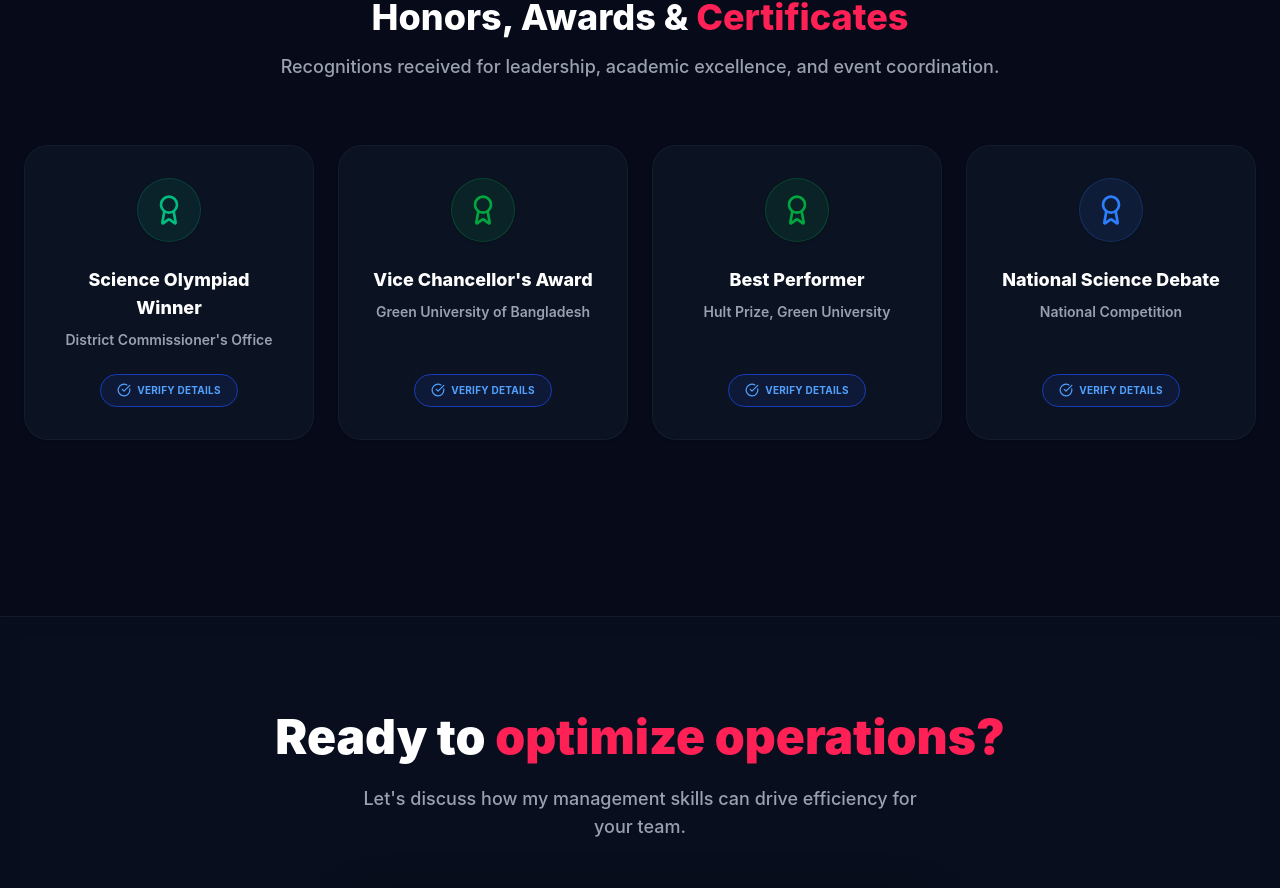
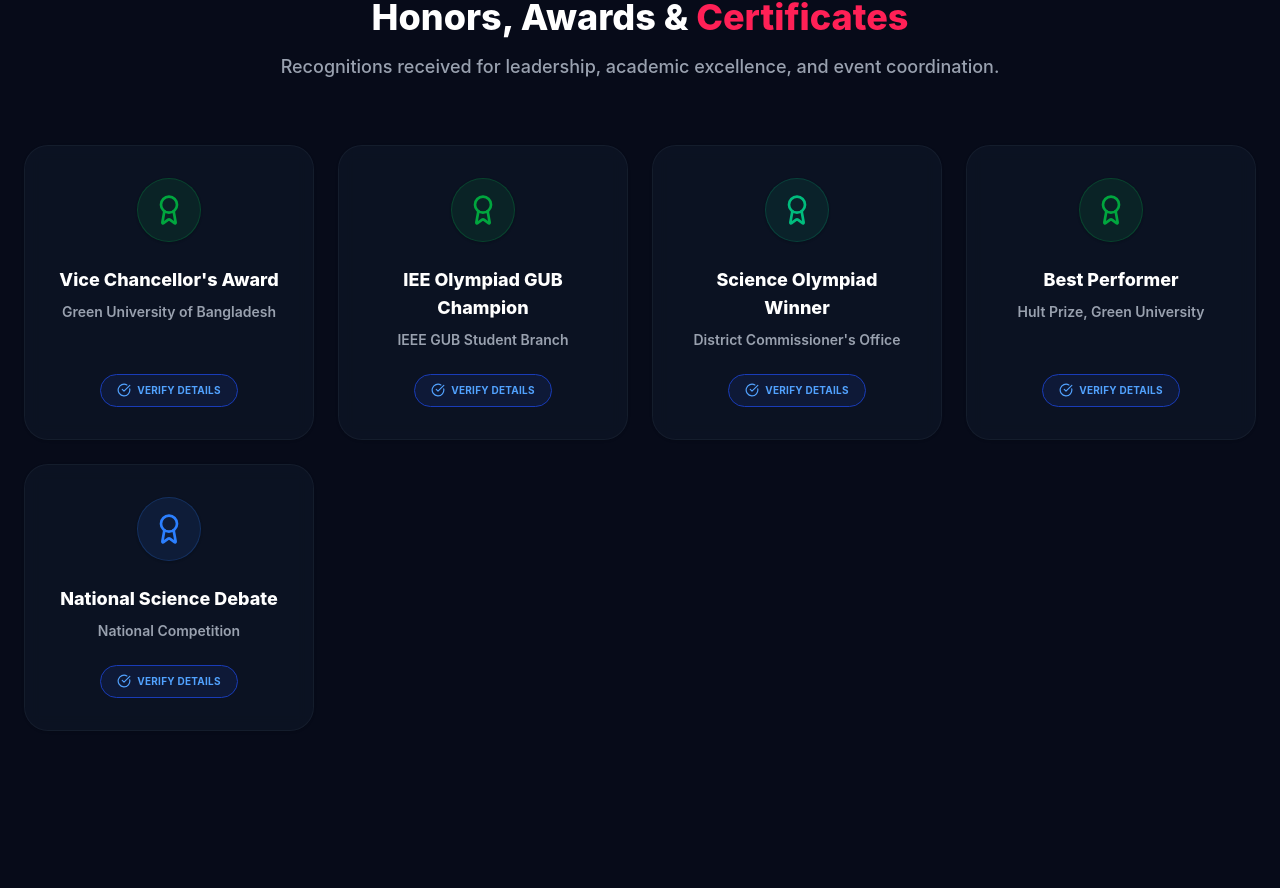
Before and after one commit to Abdullah-Galib/Portfolio, a React (Vite) app: page / in a window 1280 px wide. Shown: the part 5214-6102 px from the top of the page. Built offline with nearby package versions, Linux system fonts and the light colour scheme.

Commit message:
Fixed Image issue

```diff
--- a/src/data/awardsData.jsx
+++ b/src/data/awardsData.jsx
@@ -1,6 +1,24 @@
 import { getImage } from '../Shared';
 
 export const awardsData = [
+  {
+    title: "Vice Chancellor's Award",
+    org: "Green University of Bangladesh",
+    url: "",
+    color: "text-green-700 dark:text-green-600", bg: "bg-green-50 dark:bg-green-500/10", border: "border-green-200 dark:border-green-500/20",
+    details: "Awarded by the Vice Chancellor for exceptional academic performance and maintaining a top-tier CGPA.",
+    image: getImage('vc-award.jpg')
+  },
+
+  {
+    title: "IEE Olympiad GUB Champion",
+    org: "IEEE GUB Student Branch",
+    url: "",
+    color: "text-green-700 dark:text-green-600", bg: "bg-green-50 dark:bg-green-500/10", border: "border-green-200 dark:border-green-500/20",
+    details: "Awarded the certificate for securing the 2nd position in junior level during IEEE Day 2025@GUB celebration.",
+    image: getImage('IEEE_Day_Olympiad.png'),
+  },
+
   {
     title: "Science Olympiad Winner",
     org: "District Commissioner's Office",
@@ -9,14 +27,7 @@ export const awardsData = [
     details: "Secured top position in the District Science Olympiad, showcasing strong analytical and problem-solving skills.",
     image: getImage('science-olympiad.jpg')
   },
-  {
-    title: "Vice Chancellor's Award",
-    org: "Green University of Bangladesh",
-    url: "",
-    color: "text-green-700 dark:text-green-600", bg: "bg-green-50 dark:bg-green-500/10", border: "border-green-200 dark:border-green-500/20",
-    details: "Awarded by the Vice Chancellor for exceptional academic performance and maintaining a top-tier CGPA.",
-    image: getImage('vc-award.jpg')
-  },
+
   {
     title: "Best Performer",
     org: "Hult Prize, Green University",
--- a/src/data/experienceData.jsx
+++ b/src/data/experienceData.jsx
@@ -10,7 +10,7 @@ export const experienceData = [
     details: "Conducting weekly reviews remotely, consistently completing evaluations and ensuring high quality standards.",
     impact: "Global Impact",
     url: "https://www.millenniumfellows.org/fellow/2025/green/abdullah-md-galib",
-    image: "Contact for verification",
+    image: getImage("Contact for verification"),
     customSVG: (
       <svg viewBox="0 0 24 24" fill="none" stroke="currentColor" className="w-10 h-10 text-cyan-600 dark:text-cyan-400" strokeWidth="1.5" strokeLinecap="round" strokeLinejoin="round">
         <circle cx="12" cy="12" r="10" />
@@ -27,7 +27,7 @@ export const experienceData = [
     details: "Wrote scientific content in an engaging tone. Maintained regular tasks and schedules, ensuring strict deadlines were met for content delivery.",
     impact: "586k+ Reach",
     url: "https://www.facebook.com/ScienceBee.com.bd/",
-    image: "src/Images/ScienceBee.png",
+    image: getImage("ScienceBee.png"),
     customSVG: (
       <svg viewBox="0 0 24 24" fill="none" stroke="currentColor" className="w-10 h-10 text-yellow-500" strokeWidth="1.5" strokeLinecap="round" strokeLinejoin="round">
         <path d="M12 2l8 4.6v9.2L12 20.4l-8-4.6V6.6L12 2z" />
@@ -44,7 +44,7 @@ export const experienceData = [
     details: "Engaging in continuous learning and applying web technologies.",
     impact: "CMS Dev",
     url: "https://crits.green.edu.bd/",
-    image: "/certificates/crits.jpg",
+    image: getImage("/certificates/crits.jpg"),
     customSVG: (
       <svg viewBox="0 0 24 24" fill="none" stroke="currentColor" className="w-10 h-10 text-green-700 dark:text-green-600" strokeWidth="1.5" strokeLinecap="round" strokeLinejoin="round">
         <path d="M12 2v20M17 5H9.5a3.5 3.5 0 0 0 0 7h5a3.5 3.5 0 0 1 0 7H6" />
@@ -60,7 +60,7 @@ export const experienceData = [
     details: "Participated in office training sessions. Managed stock and inventory at the display center. Focused on maximizing customer satisfaction.",
     impact: "Customer Satisfaction",
     url: "https://illiyeen.com/",
-    image: "Contact for verification",
+    image: getImage("Contact for verification"),
     customSVG: (
       <svg viewBox="0 0 24 24" fill="none" stroke="currentColor" className="w-10 h-10 text-slate-800 dark:text-white" strokeWidth="1.5" strokeLinecap="round" strokeLinejoin="round">
         <polygon points="12 2 22 8.5 22 15.5 12 22 2 15.5 2 8.5 12 2" />
--- a/src/data/leadershipData.jsx
+++ b/src/data/leadershipData.jsx
@@ -21,7 +21,7 @@ export const leadershipData = [
     url: "https://www.facebook.com/hultprizegub", // <--- ২. Hult Prize এর ফেসবুক লিংক (আপনার আসল লিংকটি এখানে বসান)
     items: ["Support execution of venue setup and registration.", "Handle logistics data and technical operations.", "Managed 110 participants in the grand finale."],
     details: "Maintaining an organized approach to meet logistics deadlines. Handled 110 participants directly during the Grand Finale operations.",
-    image: "src/Images/Hult_Certificate.png"
+    image: getImage("Hult_Certificate.png"),
   },
   {
     title: "Volunteer",
@@ -31,7 +31,7 @@ export const leadershipData = [
     url: "https://www.facebook.com/ieeesbgub", // <--- ৩. IEEE এর ফেসবুক লিংক (আপনার আসল লিংকটি এখানে বসান)
     items: ["Website Development & Public Relations Team.", "Logistic Support & Event Management.", "Report writing based on tasks."],
     details: "Managed event participants ranging from 60-82. Contributed to logistics distribution, membership development, and website development teams.",
-    image: "src/Images/Abdullah_Galib_IEEE.png"
+    image: getImage("Abdullah_Galib_IEEE.png"),
   },
 
   {
@@ -42,7 +42,7 @@ export const leadershipData = [
     url: "", // <--- লিংক না থাকলে ফাঁকা রাখবেন অথবা এই লাইনটি মুছে দেবেন
     items: ["Responsible for campus outreach.", "Organized seminars and workshops.", "Bridged communication gaps."],
     details: "Directed campus-focused promotional efforts, reaching 60 students and raising awareness of bioinformatics on campus.",
-    image: "src/Images/DoB_Certificate.jpeg",
+    image: getImage("DoB_Certificate.jpeg"),
   },
 
   {
@@ -53,7 +53,7 @@ export const leadershipData = [
     url: "https://cybernauts.nsucec.com/",
     items: ["Promoted all the events on campus.", "Stablished partnership with three clubs", "Registered 30+ participants."],
     details: "Acted as an ambassador for the AI Community at BUBT, spreading awareness about AI technologies and community programs.",
-    image: "src/Images/Campus_Leader.jpg"
+    image: getImage("Campus_Leader.jpg"),
   },
 
   {
@@ -64,7 +64,7 @@ export const leadershipData = [
     url: "https://www.facebook.com/ieeeiubat", // <--- (ভবিষ্যতের জন্য: এখানে চাইলে লিংক দিতে পারেন)
     items: ["Promoted symposium across campus.", "Acted as communication bridge for organizing committee."],
     details: "Represented IEEE IUBAT for SympSIST 2025. Encouraged student participation by explaining event objectives and registration procedures.",
-    image: "src/Images/IEEE_IUBAT_CA.jpeg"
+    image: getImage("IEEE_IUBAT_CA.jpeg")
   },
 
   {
@@ -75,6 +75,6 @@ export const leadershipData = [
     url: "", // <--- লিংক না থাকলে ফাঁকা রাখবেন অথবা এই লাইনটি মুছে দেবেন
     items: ["Promoted AI initiatives on campus.", "Assisted in community growth."],
     details: "Acted as an ambassador for the AI Community at BUBT, spreading awareness about AI technologies and community programs.",
-    image: "src/Images/BUBT_AI_COMMUNITY.png"
+    image: getImage("BUBT_AI_COMMUNITY.png")
   }
 ];
--- a/src/data/projectsData.jsx
+++ b/src/data/projectsData.jsx
@@ -9,6 +9,6 @@ export const projectsData = [
     desc: "Founded project SustainaBite focused on food distribution & sustainability.",
     impact: "100+ REACHED",
     details: "Led the SustainaBite project, engaging 100+ individuals through social betterment initiatives. Built a digital platform empowering farmers to upload harvest details.",
-    image: "src/Images/Millennium_Fellowship.jpeg",
+    image: getImage('Millennium_Fellowship.jpeg'),
   }
 ];
```
Also changed, not shown: src/Images/IEEE_Day_Olympiad.png (added).
